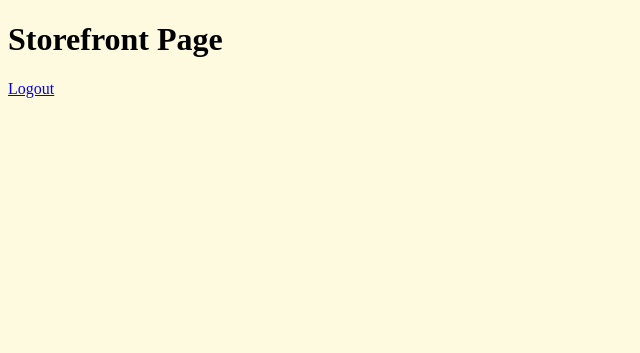
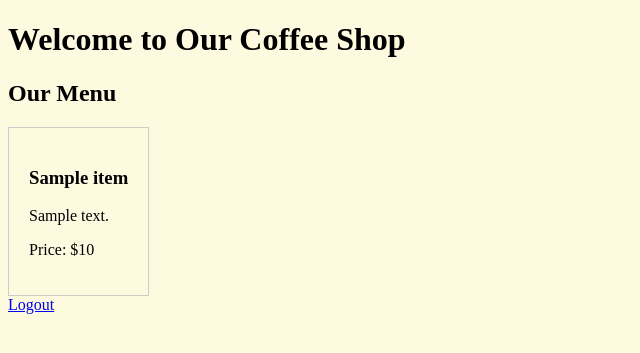
Before and after one commit to maybe-zala/coffee-project-test, a Django app: template app/templates/storefront.html in a window 1280 px wide. Shown: the top 353 px of the page, without its empty margins (0-640 px from the left). Run offline with Django 5.2, Linux system fonts and the light colour scheme; the template is opened without the code that fills it: most values are stand-ins (such as "Sample title", 1, 10 or a date in 2020); parts of the project's set-up code (start-up, migrations or seed data) failed here and were passed over.

Commit message:
computer aint cooperating

```diff
--- a/app/templates/base.html
+++ b/app/templates/base.html
@@ -1,5 +1,5 @@
+<!DOCTYPE html>
 {% load static %}
-<!DOCTYPE html>
 <html lang="en">
 <head>
     <meta charset="UTF-8">
--- /dev/null
+++ b/app/templates/item_detail.html
@@ -0,0 +1,4 @@
+<!DOCTYPE html>
+{% extends 'base.html' %}
+{% load static %}
+{% block content %}
--- a/app/templates/login.html
+++ b/app/templates/login.html
@@ -1,3 +1,4 @@
+<!DOCTYPE html>
 {%extends 'base.html'%}
 {%load static%}
     {%block content%}
--- a/app/templates/register.html
+++ b/app/templates/register.html
@@ -1,3 +1,4 @@
+<!DOCTYPE html>
 {%extends 'base.html'%}
 {%load static%}
     {%block content%}
--- a/app/templates/storefront.html
+++ b/app/templates/storefront.html
@@ -1,9 +1,24 @@
-{%extends 'base.html'%}
-{%load static%}
-{%block content%}
+<!DOCTYPE html>
+{% extends 'base.html' %}
+{% load static %}
+{% block content %}
 
-    <div>
-        <h1>Storefront Page </h1>
+<div>
+    <h1>Welcome to Our Coffee Shop</h1>
+</div>
+
+<div>
+    <h2>Our Menu</h2>
+    <div style="display: flex; flex-wrap: wrap; gap: 20px;">
+        {% for item in coffee_items %}
+        <div style="border: 1px solid #ccc; padding: 20px; cursor: pointer;" onclick="window.location.href='{% url 'item_detail' item.id %}'">            <h3>{{ item.name }}</h3>
+            <p>{{ item.description }}</p>
+            <p>Price: ${{ item.price }}</p>
+        </div>
+        {% endfor %}
     </div>
-    <a href="{%url 'logout'%}">Logout</a>
-{%endblock content%}
+</div>
+
+<a href="{% url 'logout' %}">Logout</a>
+
+{% endblock content %}
--- a/app/urls.py
+++ b/app/urls.py
@@ -7,4 +7,6 @@ urlpatterns = [
     path('storefront/', storefront_page, name = "storefront"),
     path('register/', register_view, name = "register"),
     path('logout/', logout_view, name="logout")
+    path('item_detail/', item_view, name="details")
+
 ]
```
